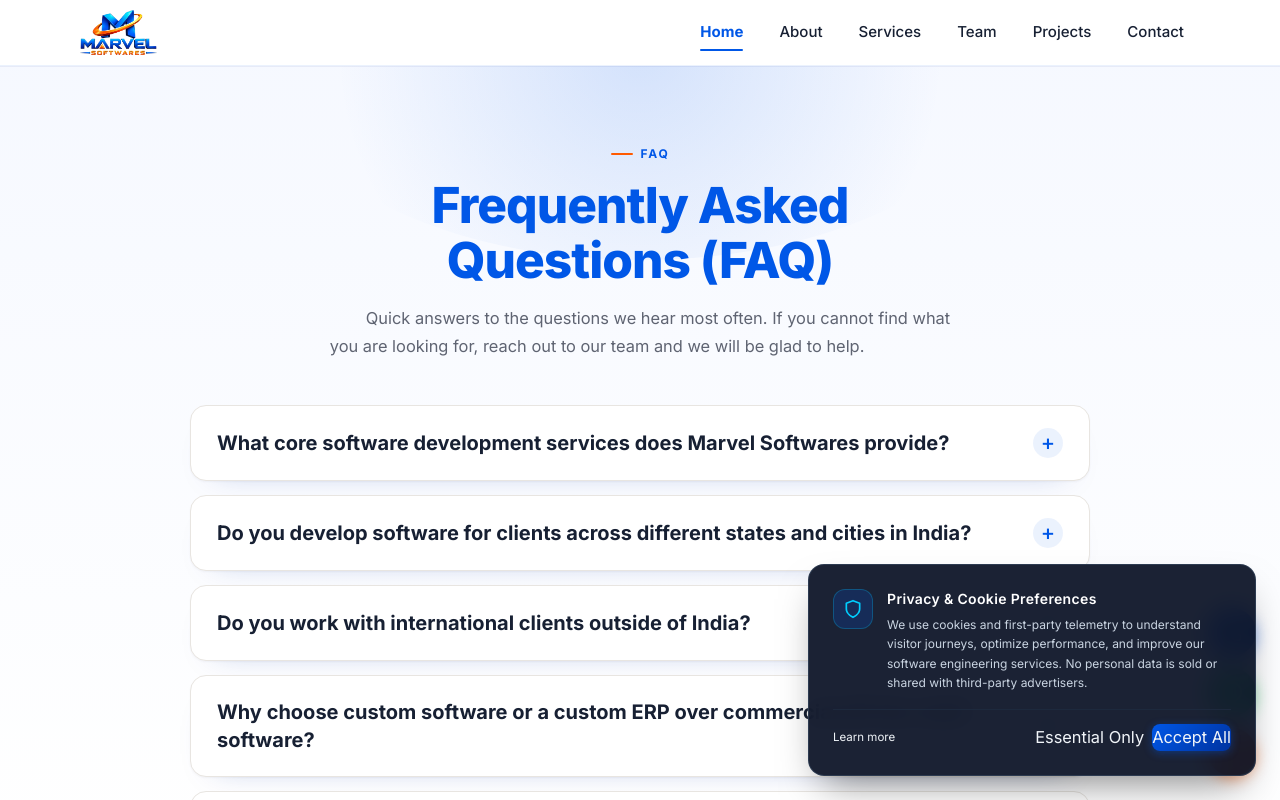
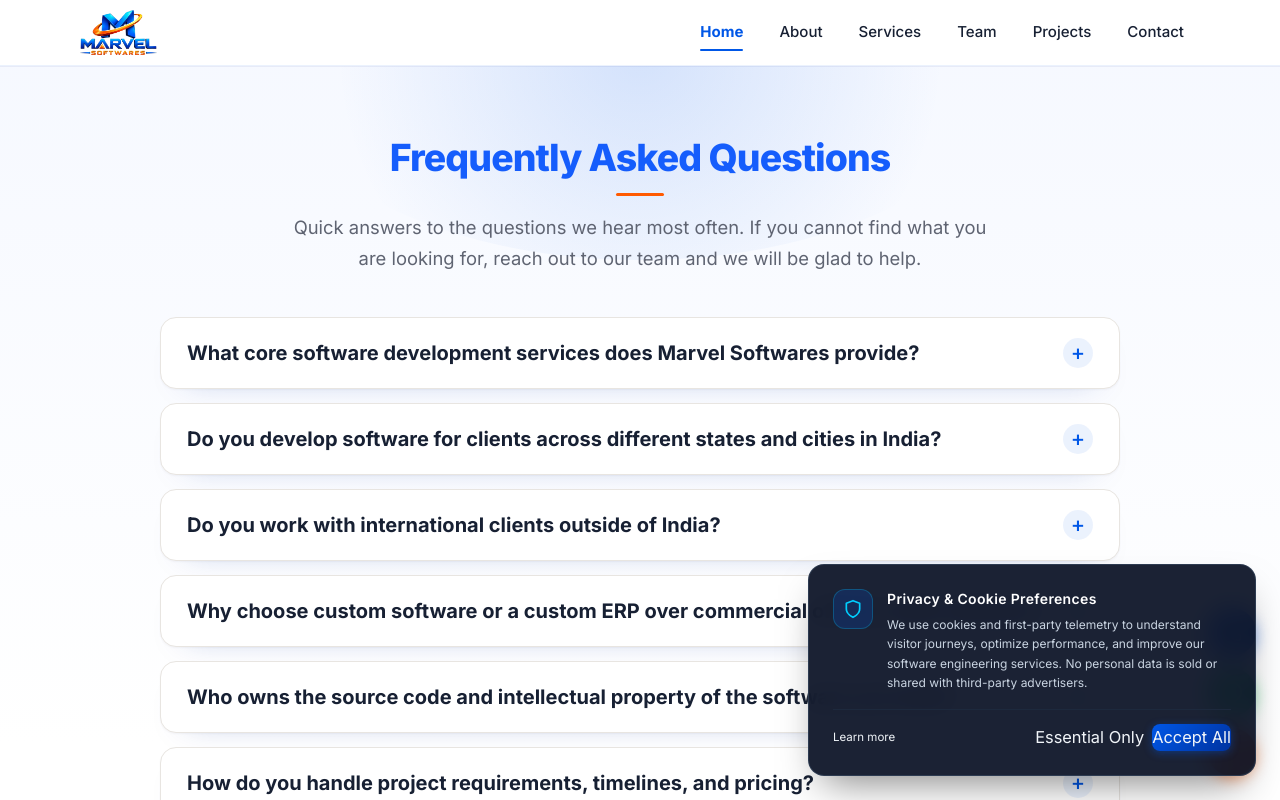
Before and after one commit to Lethinkj/marvel-softwares, a React (Vite) app: page /faq in a window 1280 px wide. Shown: the top 800 px of the page. Built offline with nearby package versions, Linux system fonts and the light colour scheme; no server answers.

Commit message:
feat(faq): enhance FAQ section with single-line heading and improved toggle functionality

```diff
--- a/src/components/Footer.tsx
+++ b/src/components/Footer.tsx
@@ -160,7 +160,13 @@ export function Footer() {
                 </li>
               ))}
               <li>
-                <Link to="/faq" className="footer-link">
+                <Link
+                  to="/faq"
+                  className="footer-link"
+                  onClick={() => {
+                    window.scrollTo({ top: 0, left: 0, behavior: 'instant' })
+                  }}
+                >
                   FAQ
                 </Link>
               </li>
--- a/src/components/Layout.tsx
+++ b/src/components/Layout.tsx
@@ -115,7 +115,7 @@ function ScrollToTop() {
       }, 80)
       return
     }
-    if (pathname === '/' && !hash) {
+    if (!hash) {
       window.scrollTo({
         top: 0,
         left: 0,
--- a/src/index.css
+++ b/src/index.css
@@ -4173,9 +4173,31 @@ a.page-hero-card-item:hover .page-hero-card-arrow {
 .faq-page-head {
   position: relative;
   z-index: 1;
-  max-width: 780px;
+  max-width: 820px;
   margin: 0 auto;
   text-align: center;
+}
+
+/* FAQ Heading Single Line across Mobile, Tab, and Desktop */
+.faq-heading-single-line {
+  white-space: nowrap !important;
+  text-wrap: nowrap !important;
+  letter-spacing: -0.025em;
+  margin-inline: auto;
+  display: block;
+}
+
+@media (max-width: 640px) {
+  .faq-heading-single-line {
+    font-size: clamp(1.15rem, 5.2vw, 1.65rem) !important;
+    letter-spacing: -0.03em;
+  }
+}
+
+@media (min-width: 641px) and (max-width: 1024px) {
+  .faq-heading-single-line {
+    font-size: clamp(1.65rem, 3.2vw, 2.15rem) !important;
+  }
 }
 
 .faq-page-lead {
@@ -4189,7 +4211,7 @@ a.page-hero-card-item:hover .page-hero-card-arrow {
   margin-top: clamp(28px, 4vw, 44px);
   margin-left: auto;
   margin-right: auto;
-  max-width: 900px;
+  max-width: 960px;
 }
 
 .faq-list {
@@ -4202,9 +4224,31 @@ a.page-hero-card-item:hover .page-hero-card-arrow {
   background: #ffffff;
   border: 1px solid var(--color-border);
   border-radius: 16px;
-  padding: 2px clamp(18px, 2.5vw, 26px);
+  padding: 0 clamp(16px, 2.5vw, 26px);
   box-shadow: 0 1px 2px rgba(23, 32, 51, 0.04), 0 14px 32px -26px rgba(0, 51, 160, 0.35);
   transition: border-color var(--transition-base), box-shadow var(--transition-base), transform var(--transition-base);
+}
+
+@media (max-width: 767px) {
+  .faq-item {
+    border-radius: 14px;
+    padding: 0 16px;
+  }
+  .faq-item summary {
+    font-size: 1rem;
+    gap: 12px;
+    padding: 14px 0;
+  }
+  .faq-item summary::after {
+    width: 28px;
+    height: 28px;
+    font-size: 1.2rem;
+  }
+  .faq-item p {
+    font-size: 0.925rem;
+    line-height: 1.65;
+    padding: 0 0 16px;
+  }
 }
 
 .faq-item:hover {
--- a/src/pages/Faq.tsx
+++ b/src/pages/Faq.tsx
@@ -1,8 +1,26 @@
+import { useState, useEffect } from 'react'
 import Seo from '../components/Seo'
 import { faqPageFaqs } from '../data/siteData'
 import { trackFaqToggle } from '../utils/analytics'
 
 export const Faq = () => {
+  // Ensure the page always scrolls to the very top on mount/navigation
+  useEffect(() => {
+    window.scrollTo({ top: 0, left: 0, behavior: 'instant' })
+  }, [])
+
+  // Single dropdown accordion state: only 1 dropdown open at a time
+  const [openIndex, setOpenIndex] = useState<number | null>(null)
+
+  const handleToggle = (index: number) => {
+    setOpenIndex((prev) => {
+      const isCurrentlyOpen = prev === index
+      const next = isCurrentlyOpen ? null : index
+      trackFaqToggle(faqPageFaqs[index].question, !isCurrentlyOpen)
+      return next
+    })
+  }
+
   return (
     <div className="w-full bg-white overflow-x-clip">
       <Seo
@@ -17,28 +35,46 @@ export const Faq = () => {
         <div aria-hidden="true" className="faq-page-glow" />
 
         <div className="container relative">
-          <div className="faq-page-head">
-            <span className="eyebrow">FAQ</span>
-            <h1 id="faq-page-title" className="text-page-title" style={{ marginTop: 14 }}>
-              Frequently Asked Questions (FAQ)
+          <div className="faq-page-head text-center max-w-3xl mx-auto mb-8 sm:mb-10">
+            <h1
+              id="faq-page-title"
+              className="text-section-title faq-heading-single-line text-[#0033A0]"
+            >
+              Frequently Asked Questions
             </h1>
-            <p className="text-body faq-page-lead">
+            <p className="section-subtitle faq-page-lead text-center mx-auto mt-3">
               Quick answers to the questions we hear most often. If you cannot find
               what you are looking for, reach out to our team and we will be glad to help.
             </p>
           </div>
 
-          <div className="faq-list">
-            {faqPageFaqs.map((faq) => (
-              <details
-                key={faq.question}
-                className="faq-item"
-                onToggle={(e) => trackFaqToggle(faq.question, (e.currentTarget as HTMLDetailsElement).open)}
-              >
-                <summary>{faq.question}</summary>
-                <p>{faq.answer}</p>
-              </details>
-            ))}
+          <div className="faq-list max-w-4xl mx-auto">
+            {faqPageFaqs.map((faq, index) => {
+              const isOpen = openIndex === index
+              return (
+                <details
+                  key={faq.question}
+                  className="faq-item"
+                  open={isOpen}
+                >
+                  <summary
+                    onClick={(e) => {
+                      e.preventDefault()
+                      handleToggle(index)
+                    }}
+                    onKeyDown={(e) => {
+                      if (e.key === 'Enter' || e.key === ' ') {
+                        e.preventDefault()
+                        handleToggle(index)
+                      }
+                    }}
+                  >
+                    {faq.question}
+                  </summary>
+                  {isOpen && <p>{faq.answer}</p>}
+                </details>
+              )
+            })}
           </div>
         </div>
       </section>
```
